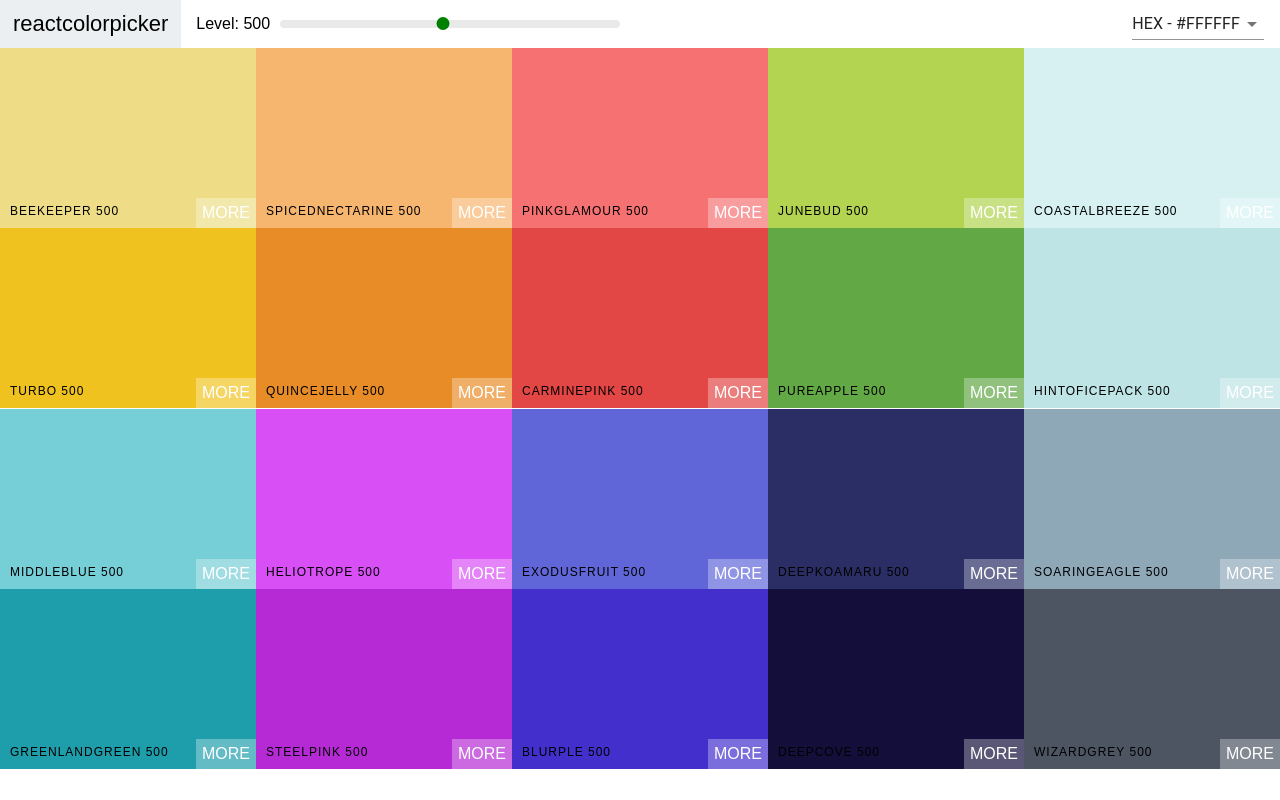
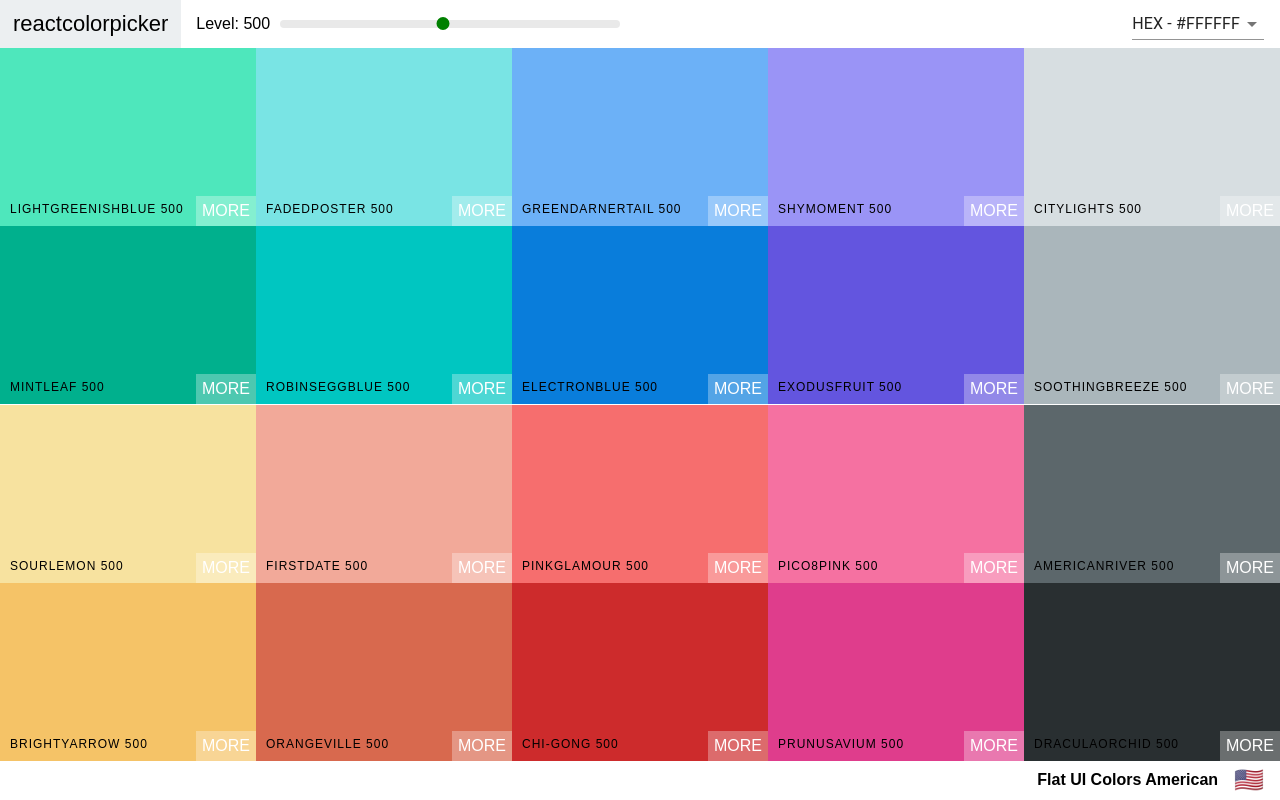
Before and after one commit to angle943/colors-app, a React (Create React App) app: page /palette/flat-ui-colors-american in a window 1280 px wide. Built offline with nearby package versions, Linux system fonts and the light colour scheme.

Commit message:
added palette list and router

```diff
--- a/package.json
+++ b/package.json
@@ -12,6 +12,7 @@
     "@types/react": "16.8.23",
     "@types/react-copy-to-clipboard": "^4.2.6",
     "@types/react-dom": "16.8.5",
+    "@types/react-router-dom": "^4.3.4",
     "chroma-js": "^2.0.4",
     "node-sass": "^4.12.0",
     "prettier": "^1.18.2",
@@ -19,6 +20,7 @@
     "react": "^16.8.6",
     "react-copy-to-clipboard": "^5.0.1",
     "react-dom": "^16.8.6",
+    "react-router-dom": "^5.0.1",
     "react-scripts": "3.0.1",
     "typescript": "3.5.3"
   },
--- a/src/colorHelpers.ts
+++ b/src/colorHelpers.ts
@@ -48,6 +48,7 @@ const generatePalette = (starterPalette: ISeedColor): ISeedColorWithLevels => {
   for (const level of levels) {
     newPalette.colors[level] = [];
   }
+  console.log("STARTER PALETTE", starterPalette);
   for (const color of starterPalette.colors) {
     const scale = generateScale(color.color, 10).reverse();
     for (const i in scale) {
--- a/src/components/App.tsx
+++ b/src/components/App.tsx
@@ -1,15 +1,32 @@
 import React from "react";
+import { Route, Switch } from "react-router-dom";
 import Palette from "./Palette";
-import seedColors from "../seedColors";
+import PaletteList from "./PaletteList";
+import seedColors, { ISeedColor } from "../seedColors";
 import { generatePalette } from "../colorHelpers";
 
 import "./App.scss";
 
 const App: React.FC = () => {
+  const findPalette = (id: string): ISeedColor | undefined => {
+    console.log(seedColors.find(palette => palette.id === id));
+    return seedColors.find(palette => palette.id === id);
+  };
   return (
-    <div>
-      <Palette palette={generatePalette(seedColors[4])} />
-    </div>
+    <Switch>
+      <Route exact path="/" render={() => <PaletteList palettes={seedColors} />} />
+      <Route
+        exact
+        path="/palette/:id"
+        render={routeProps => {
+          const palette = findPalette(routeProps.match.params.id);
+          const paletteWithLevels = palette
+            ? generatePalette(palette)
+            : generatePalette(seedColors[0]);
+          return <Palette palette={paletteWithLevels} />;
+        }}
+      />
+    </Switch>
   );
 };
 
--- a/src/components/Navbar.tsx
+++ b/src/components/Navbar.tsx
@@ -1,4 +1,5 @@
 import React, { useState } from "react";
+import {Link} from 'react-router-dom';
 import Slider from "rc-slider";
 import Select from "@material-ui/core/Select";
 import MenuItem from "@material-ui/core/MenuItem";
@@ -37,7 +38,7 @@ const Navbar: React.FC<NavbarProps> = props => {
   return (
     <header className="Navbar">
       <div className="logo">
-        <a href="/">reactcolorpicker</a>
+        <Link to="/">reactcolorpicker</Link>
       </div>
       <div className="slider-container">
         <span>Level: {level}</span>
--- a/src/components/Palette.scss
+++ b/src/components/Palette.scss
@@ -1,7 +1,23 @@
 .Palette {
   height: 100vh;
+  display: flex;
+  flex-direction: column;
 
   &-colors {
     height: 90%;
   }
+
+  .Palette-footer {
+    align-items: center;
+    background-color: white;
+    display: flex;
+    font-weight: bold;
+    height: 5vh;
+    justify-content: flex-end;
+
+    .emoji {
+      font-size: 1.5rem;
+      margin: 1rem;
+    }
+  }
 }
--- a/src/components/Palette.tsx
+++ b/src/components/Palette.tsx
@@ -11,14 +11,14 @@ interface PaletteProps {
 
 const Palette: React.FC<PaletteProps> = props => {
   const { palette } = props;
+  const {colors, emoji, id, paletteName} = palette;
   const [format, setFormat] = useState<"hex" | "rgb" | "rgba">("hex");
   const [level, setLevel] = useState<number>(500);
 
   const renderColorBoxes = (): React.ReactNode => {
-    return palette.colors[level].map((color) => {
-      console.log("COLOR", color);
+    return colors[level].map((color) => {
       return (
-      <ColorBox key={color.hex} background={color[format]} name={color.name} />
+      <ColorBox key={color.id} background={color[format]} name={color.name} />
     )});
   };
 
@@ -38,6 +38,10 @@ const Palette: React.FC<PaletteProps> = props => {
         handleChange={changeFormat}
       />
       <div className="Palette-colors">{renderColorBoxes()}</div>
+      <footer className="Palette-footer">
+        {paletteName}
+        <span className="emoji">{emoji}</span>
+      </footer>
     </div>
   );
 };
--- /dev/null
+++ b/src/components/PaletteList.tsx
@@ -0,0 +1,24 @@
+import React from "react";
+import { Link } from "react-router-dom";
+import { ISeedColor } from "../seedColors";
+
+interface PaletteListProps {
+  palettes: ISeedColor[];
+}
+
+const PaletteList: React.FC<PaletteListProps> = props => {
+  const { palettes } = props;
+
+  return (
+    <div>
+      <h1>React Colors</h1>
+      {palettes.map(palette => (
+        <p>
+          <Link to={`/palette/${palette.id}`}>{palette.paletteName}</Link>
+        </p>
+      ))}
+    </div>
+  );
+};
+
+export default PaletteList;
--- a/src/index.tsx
+++ b/src/index.tsx
@@ -1,5 +1,11 @@
 import React from "react";
 import ReactDOM from "react-dom";
+import { BrowserRouter } from "react-router-dom";
 import App from "./components/App";
 
-ReactDOM.render(<App />, document.getElementById("root"));
+ReactDOM.render(
+  <BrowserRouter>
+    <App />
+  </BrowserRouter>,
+  document.getElementById("root")
+);
```
Also changed, not shown: 1 other file (tests, documents, lock files or other folders).
